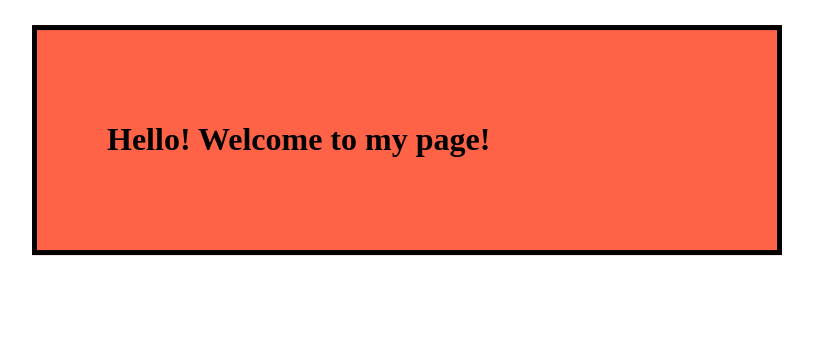
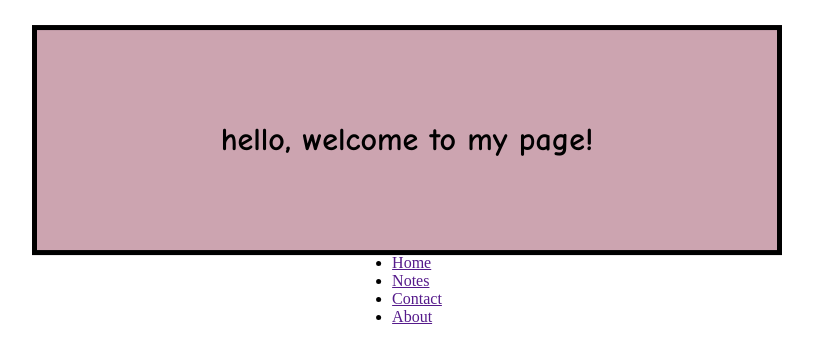
Before and after one commit to 9tailshinobi/9tailshinobi.github.io, a plain HTML site: page index.html in a window 1280 px wide. Shown: the whole page, without its empty margins (293-1106 px from the left). Drawn offline with Linux system fonts and the light colour scheme.

Commit message:
did the box thingy

```diff
--- a/index.html
+++ b/index.html
@@ -7,8 +7,14 @@
     </head>
         <body>
             <div class="box1">
-                <h1>Hello! Welcome to my page!</h1>
+                <h1>hello, welcome to my page!</h1>
             </div>
+            <div class="navbar"><ul>
+                <li><a href="">Home</a></li>
+                <li><a href="">Notes</a></li>
+                <li><a href="">Contact</a></li>
+                <li><a href="">About</a></li>
+              </ul></div>
         </body>
 
 </html>
--- a/outline.css
+++ b/outline.css
@@ -1,6 +1,6 @@
 .box1 {
     position: absolute;
-    background-color: tomato;
+    background-color: rgba(172, 106, 126, 0.61);
     width: 600px;
     border: 5px solid rgb(0, 0, 0);
     padding: 70px;
@@ -8,4 +8,13 @@
     top: 10%;
     left: 50%;
     transform: translate(-50%, -50%);
+    font-family: "Comic Sans MS", "Comic Sans", cursive;
+    text-align: center;
 }
+.navbar {
+    position: absolute;
+    top: 30%;
+    margin:  50px;
+    left: 50%;
+    transform: translate(-50%, -50%);
+}
```
